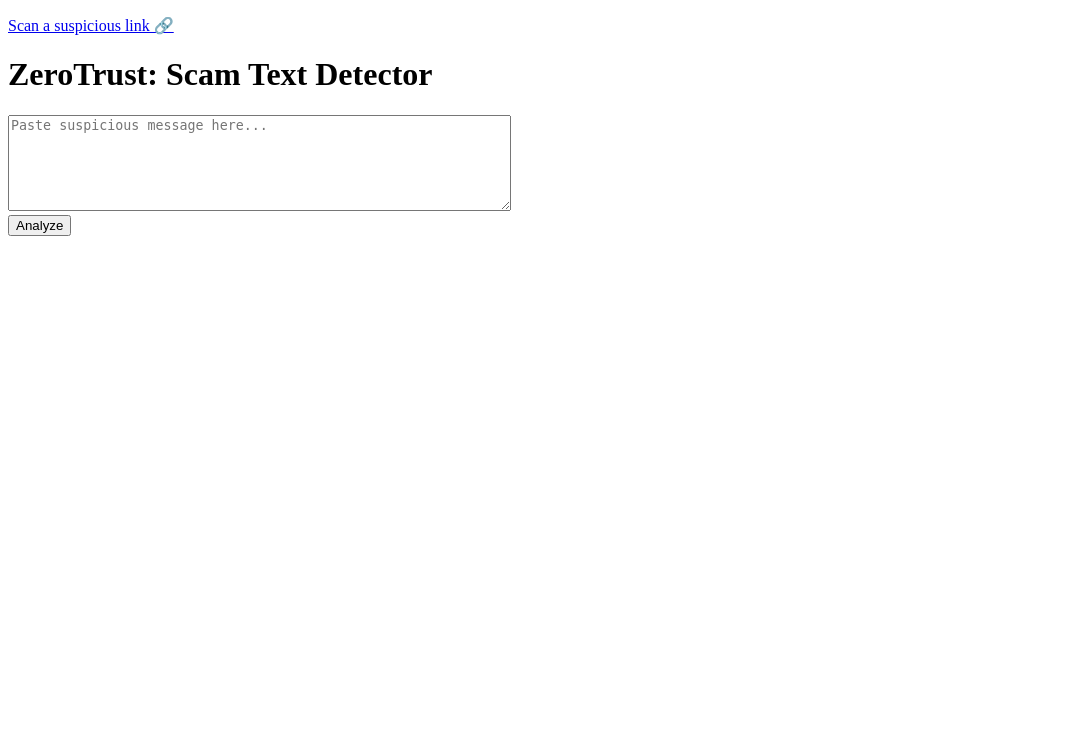
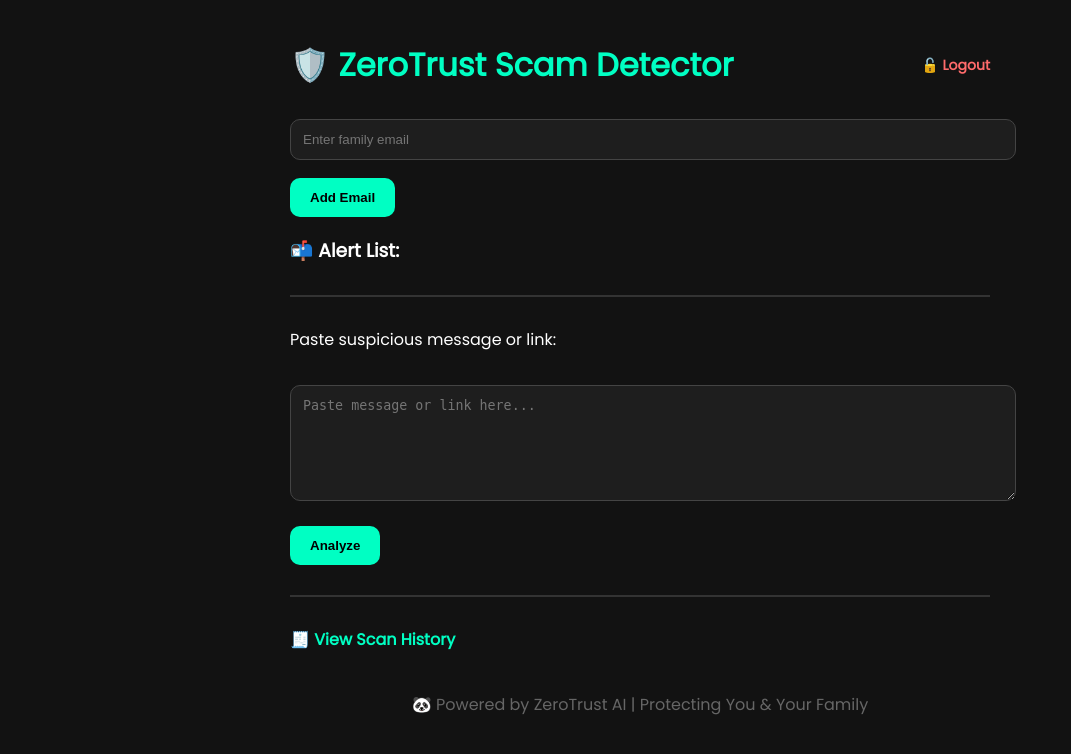
Before and after one commit to rgmidhun/zerotrust, a Flask app: template templates/index.html in a window 1280 px wide. Shown: the top 754 px of the page, without its empty margins (0-1071 px from the left). Run offline with Flask 3, Linux system fonts and the light colour scheme; the template is opened without the code that fills it, so the values that code supplies are empty.

Commit message:
Initial commit for ZeroTrust

```diff
--- a/app.py
+++ /dev/null
@@ -1,75 +0,0 @@
-### app.py
-
-from flask import Flask, render_template, request
-import datetime
-import openai
-import re
-import whois
-import validators
-import tldextract
-import requests
-
-app = Flask(__name__)
-openai.api_key = "sk-xxxx"  # Replace with your actual OpenAI key
-
-def analyze_text(text):
-    prompt = f"Analyze this message for emotional manipulation, urgency, threats, or scam signs:\n{text}\nGive a risk score (0 to 10) and reasoning."
-    response = openai.ChatCompletion.create(
-        model="gpt-3.5-turbo",
-        messages=[{"role": "user", "content": prompt}]
-    )
-    return response['choices'][0]['message']['content']
-
-@app.route('/')
-def home():
-    return render_template("index.html")
-
-@app.route('/scan', methods=['POST'])
-def scan():
-    message = request.form['message']
-    result = analyze_text(message)
-
-    # Extract score from response
-    score_match = re.search(r'(\d+)/10', result)
-    risk_score = int(score_match.group(1)) if score_match else 0
-
-    with open("log.txt", "a") as f:
-        f.write(f"[{datetime.datetime.now()}] Scan: {message}\nResult: {result}\n\n")
-
-    return render_template("result.html", message=message, result=result, risk_score=risk_score)
-
-@app.route('/scan-link', methods=['GET', 'POST'])
-def scan_link():
-    if request.method == 'POST':
-        url = request.form['url']
-
-        if not validators.url(url):
-            return render_template('result.html', message=url, result="❌ Invalid URL", risk_score=0)
-
-        try:
-            response = requests.get(url, timeout=5, allow_redirects=True)
-            final_url = response.url
-
-            ext = tldextract.extract(final_url)
-            domain = f"{ext.domain}.{ext.suffix}"
-
-            w = whois.whois(domain)
-            creation_date = w.creation_date
-
-            # ✅ FIXED: closed string properly using parentheses
-            result = (
-                f"✅ Final URL: {final_url}\n"
-                f"🔍 Domain: {domain}\n"
-                f"🕒 Domain Created: {creation_date}"
-            )
-
-        except Exception as e:
-            result = f"⚠️ Error scanning URL: {e}"
-
-        return render_template("result.html", message=url, result=result, risk_score=0)
-
-    return render_template("scan_link.html")
-
-
-if __name__ == '__main__':
-    app.run(debug=True)
--- /dev/null
+++ b/app_with_register.py
@@ -0,0 +1,158 @@
+
+from flask import Flask, render_template, request, redirect, url_for, session
+import cohere
+import smtplib
+from email.message import EmailMessage
+from datetime import datetime
+import csv
+import os
+
+app = Flask(__name__)
+app.secret_key = 'supersecretkey'
+
+co = cohere.Client("your-cohere-api-key")  # Replace
+
+EMAIL_ADDRESS = "yourgmail@gmail.com"
+EMAIL_PASSWORD = "your-app-password"
+LOG_FILE = "scam_log.csv"
+USER_FILE = "users.csv"
+family_emails = []
+
+# Email alert
+def send_alert_email(to_emails, scanned_text, ai_result):
+    msg = EmailMessage()
+    msg['Subject'] = "🚨 ZeroTrust Scam Alert"
+    msg['From'] = EMAIL_ADDRESS
+    msg['To'] = ", ".join(to_emails)
+    msg.set_content(f"""
+Your family member scanned a suspicious message:
+
+📩 Message:
+{scanned_text}
+
+🧠 AI says:
+{ai_result}
+
+🛡️ Stay safe,
+ZeroTrust AI Shield
+""")
+    with smtplib.SMTP_SSL('smtp.gmail.com', 465) as smtp:
+        smtp.login(EMAIL_ADDRESS, EMAIL_PASSWORD)
+        smtp.send_message(msg)
+
+# Log scan
+def log_scan(message, result, risk_level):
+    file_exists = os.path.exists(LOG_FILE)
+    with open(LOG_FILE, mode='a', newline='', encoding='utf-8') as f:
+        writer = csv.writer(f)
+        if not file_exists:
+            writer.writerow(["Timestamp", "Message", "AI_Result", "Risk_Level"])
+        writer.writerow([datetime.now().strftime("%Y-%m-%d %H:%M:%S"), message, result, risk_level])
+
+# Check user credentials
+def check_user(username, password):
+    if os.path.exists(USER_FILE):
+        with open(USER_FILE, newline='', encoding='utf-8') as f:
+            reader = csv.reader(f)
+            for row in reader:
+                if row and row[0] == username and row[1] == password:
+                    return True
+    return False
+
+# Register new user
+def register_user(username, password):
+    if not os.path.exists(USER_FILE):
+        with open(USER_FILE, mode='w', newline='', encoding='utf-8') as f:
+            writer = csv.writer(f)
+            writer.writerow([username, password])
+    else:
+        with open(USER_FILE, mode='a', newline='', encoding='utf-8') as f:
+            writer = csv.writer(f)
+            writer.writerow([username, password])
+
+# Login
+@app.route('/login', methods=['GET', 'POST'])
+def login():
+    if request.method == 'POST':
+        user = request.form['username']
+        pwd = request.form['password']
+        if check_user(user, pwd):
+            session['user'] = user
+            return redirect(url_for('index'))
+        else:
+            return render_template('login.html', error="Invalid credentials")
+    return render_template('login.html')
+
+# Register
+@app.route('/register', methods=['GET', 'POST'])
+def register():
+    if request.method == 'POST':
+        user = request.form['username']
+        pwd = request.form['password']
+        register_user(user, pwd)
+        return redirect(url_for('login'))
+    return render_template('register.html')
+
+@app.route('/logout')
+def logout():
+    session.pop('user', None)
+    return redirect(url_for('login'))
+
+@app.route('/', methods=['GET', 'POST'])
+def index():
+    if 'user' not in session:
+        return redirect(url_for('login'))
+    global family_emails
+    if request.method == 'POST':
+        email = request.form.get('email')
+        if email and email not in family_emails:
+            family_emails.append(email)
+    return render_template('index.html', emails=family_emails)
+
+@app.route('/remove_email/<email>')
+def remove_email(email):
+    if 'user' not in session:
+        return redirect(url_for('login'))
+    global family_emails
+    email = email.strip()
+    if email in family_emails:
+        family_emails.remove(email)
+    return redirect(url_for('index'))
+
+@app.route('/analyze', methods=['POST'])
+def analyze():
+    if 'user' not in session:
+        return redirect(url_for('login'))
+    user_input = request.form['user_input']
+    risk_level = "Safe"
+    try:
+        response = co.generate(
+            model='command',
+            prompt=f"Is the following message or link a scam? Explain in detail:\n{user_input}",
+            max_tokens=100,
+            temperature=0.5
+        )
+        result = response.generations[0].text.strip()
+        if any(word in result.lower() for word in ["scam", "suspicious", "phishing"]):
+            risk_level = "Scam"
+            if family_emails:
+                send_alert_email(family_emails, user_input, result)
+        log_scan(user_input, result, risk_level)
+    except Exception as e:
+        result = f"Error: {str(e)}"
+        log_scan(user_input, result, "Error")
+    return render_template('result.html', user_input=user_input, result=result)
+
+@app.route('/history')
+def history():
+    if 'user' not in session:
+        return redirect(url_for('login'))
+    logs = []
+    if os.path.exists(LOG_FILE):
+        with open(LOG_FILE, newline='', encoding='utf-8') as f:
+            reader = csv.DictReader(f)
+            logs = list(reader)
+    return render_template('history.html', logs=logs)
+
+if __name__ == '__main__':
+    app.run(debug=True, host="0.0.0.0")
--- a/templates/index.html
+++ b/templates/index.html
@@ -1,13 +1,110 @@
+
 <!DOCTYPE html>
 <html>
-<head><title>ZeroTrust Scanner</title>
-<p><a href="/scan-link">Scan a suspicious link 🔗</a></p>
+<head>
+    <title>ZeroTrust - Family Shield</title>
+    <link href="https://fonts.googleapis.com/css2?family=Poppins&display=swap" rel="stylesheet">
+    <style>
+        body {
+            background-color: #121212;
+            color: #ffffff;
+            font-family: 'Poppins', sans-serif;
+            padding: 20px;
+            max-width: 700px;
+            margin: auto;
+        }
+        h1 {
+            color: #00ffc3;
+            display: flex;
+            justify-content: space-between;
+            align-items: center;
+        }
+        input[type="email"], textarea {
+            width: 100%;
+            padding: 12px;
+            margin: 8px 0;
+            background-color: #1e1e1e;
+            color: white;
+            border: 1px solid #444;
+            border-radius: 10px;
+        }
+        button, input[type="submit"] {
+            padding: 12px 20px;
+            background-color: #00ffc3;
+            border: none;
+            border-radius: 10px;
+            color: #000;
+            font-weight: bold;
+            cursor: pointer;
+            margin-top: 10px;
+        }
+        ul {
+            list-style: none;
+            padding-left: 0;
+        }
+        li {
+            margin: 5px 0;
+            background-color: #1f1f1f;
+            padding: 10px;
+            border-radius: 10px;
+        }
+        a {
+            color: #ff6b6b;
+            text-decoration: none;
+        }
+        hr {
+            border: 1px solid #333;
+            margin: 30px 0;
+        }
+        footer {
+            text-align: center;
+            margin-top: 40px;
+            color: #666;
+        }
+        .logout {
+            color: #ff6b6b;
+            font-size: 14px;
+            text-decoration: none;
+            font-weight: bold;
+        }
+    </style>
 </head>
 <body>
-  <h1>ZeroTrust: Scam Text Detector</h1>
-  <form action="/scan" method="post">
-    <textarea name="message" rows="6" cols="60" placeholder="Paste suspicious message here..."></textarea><br>
-    <input type="submit" value="Analyze">
-  </form>
+    <h1>
+        🛡️ ZeroTrust Scam Detector
+        <a class="logout" href="/logout">🔓 Logout</a>
+    </h1>
+
+    <form method="POST" action="/">
+        <input type="email" name="email" placeholder="Enter family email" required>
+        <button type="submit">Add Email</button>
+    </form>
+
+    <h3>📬 Alert List:</h3>
+    <ul>
+      {% for email in emails %}
+        <li>{{ email }}
+            <a href="{{ url_for('remove_email', email=email) }}">🗑️ Remove</a>
+        </li>
+      {% endfor %}
+    </ul>
+
+    <hr>
+
+    <form method="POST" action="/analyze">
+        <label>Paste suspicious message or link:</label><br><br>
+        <textarea name="user_input" rows="6" placeholder="Paste message or link here..."></textarea><br>
+        <input type="submit" value="Analyze">
+    </form>
+
+    <hr>
+
+    <a href="/history" style="color: #00ffc3; font-weight: bold; text-decoration: none;">
+        🧾 View Scan History
+    </a>
+
+    <footer>
+        🐼 Powered by ZeroTrust AI | Protecting You & Your Family
+    </footer>
 </body>
 </html>
```
Also changed, not shown: static/sw.js (added, +15 -0 lines), templates/history.html (added, +77 -0 lines), templates/login.html (added, +69 -0 lines), templates/register.html (added, +72 -0 lines), templates/result.html (+71 -23 lines), static/icon_192x192.png (added), static/manifest.json (added).
